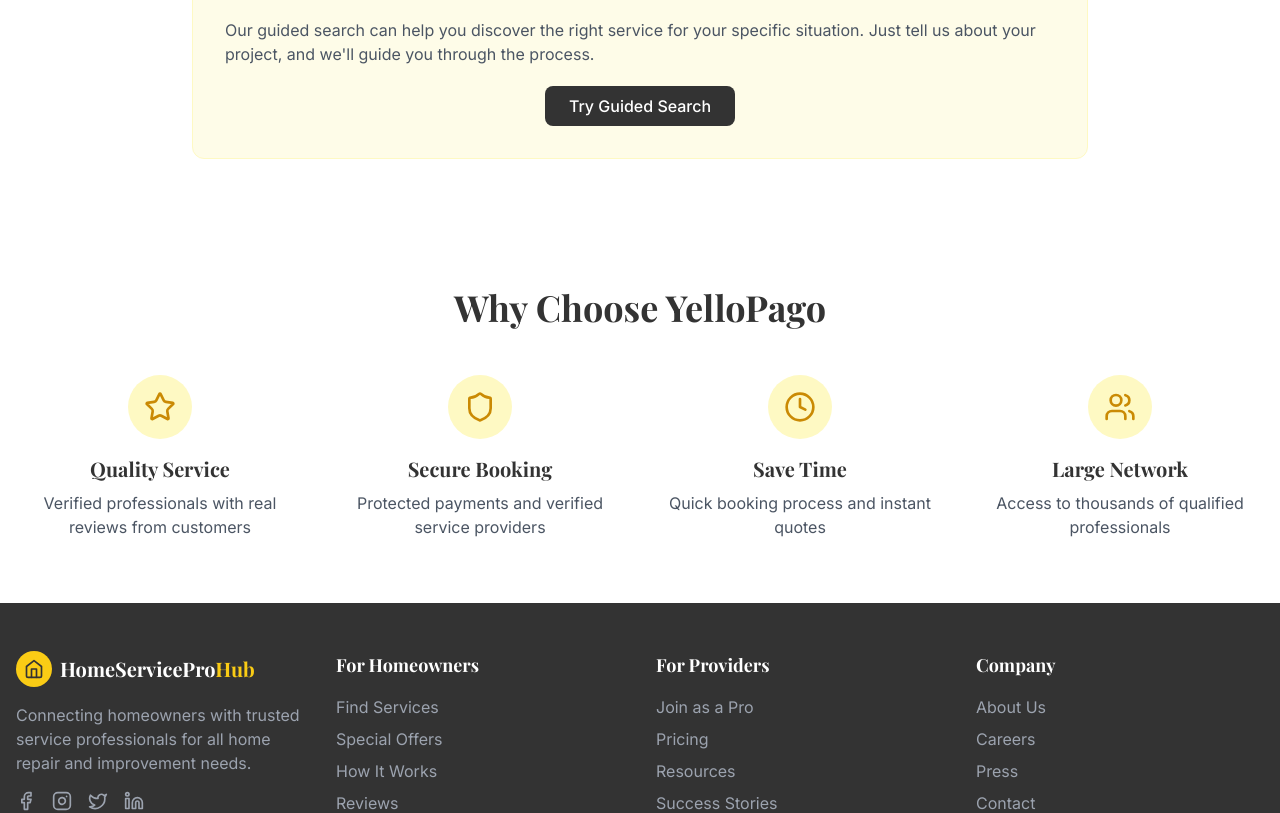
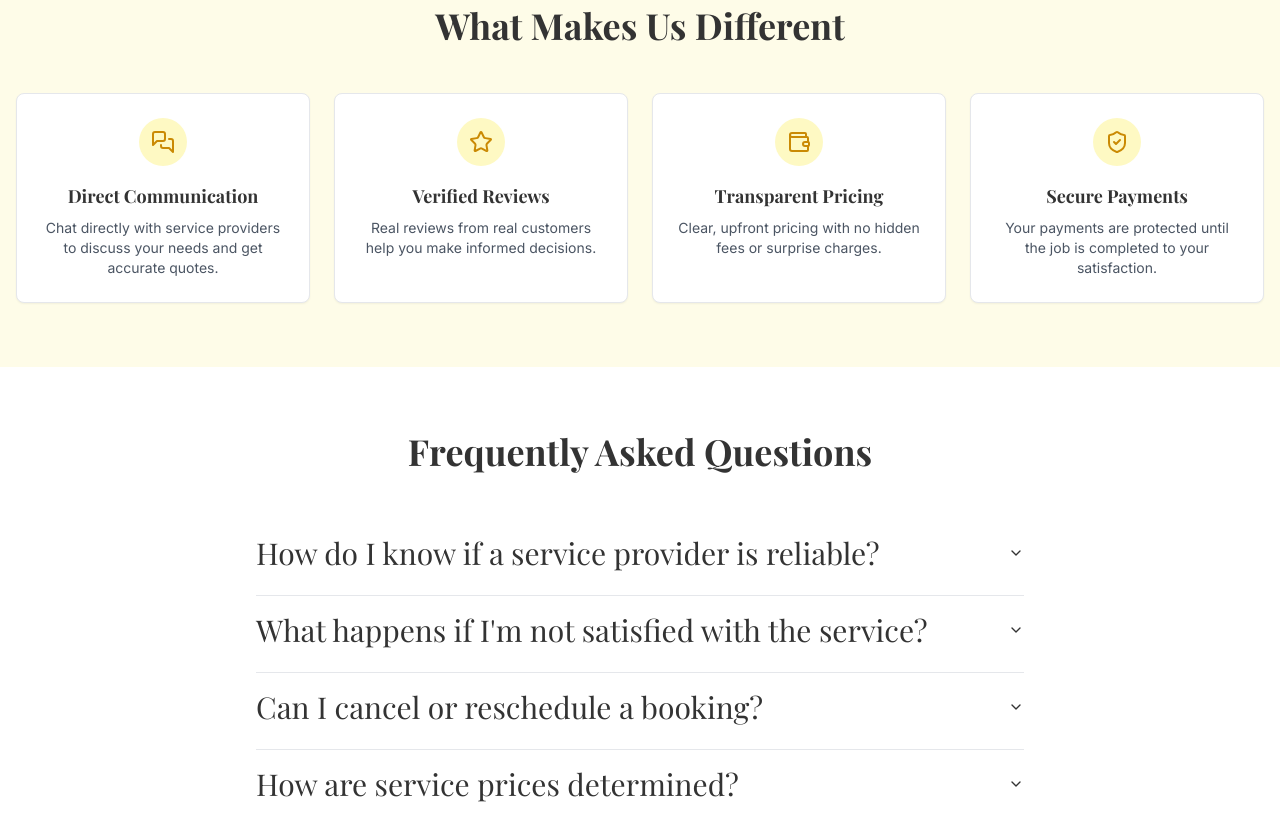
Before and after one commit to pepicek/handy-home-guide, a React (Vite) app: page /how-it-works in a window 1280 px wide. Shown: the part 940-1753 px from the top of the page. Built offline with nearby package versions, Linux system fonts and the light colour scheme.

Commit message:
Extend How It Works page content

```diff
--- a/src/components/HowItWorks.tsx
+++ b/src/components/HowItWorks.tsx
@@ -1,10 +1,13 @@
-
 import { motion } from "framer-motion";
 import { useInView } from "react-intersection-observer";
-import { Search, FileText, Calendar, ThumbsUp } from "lucide-react";
-
-// Note: This component uses framer-motion for animations.
-// You may need to install it with: npm install framer-motion
+import { Search, FileText, Calendar, ThumbsUp, MessagesSquare, Star, Wallet, ShieldCheck } from "lucide-react";
+import {
+  Accordion,
+  AccordionContent,
+  AccordionItem,
+  AccordionTrigger,
+} from "@/components/ui/accordion";
+import { Card } from "@/components/ui/card";
 
 const steps = [
   {
@@ -35,6 +38,7 @@ const steps = [
 
 const HowItWorks = () => {
   return (
+    <>
       <section className="py-16 bg-white">
         <div className="container mx-auto px-4">
           <div className="text-center mb-12">
@@ -55,8 +59,76 @@ const HowItWorks = () => {
               />
             ))}
           </div>
+        </div>
+      </section>
 
-        <div className="relative mt-16 max-w-4xl mx-auto bg-yellow-50 rounded-xl p-8 border border-yellow-100">
+      <section className="py-16 bg-yellow-50">
+        <div className="container mx-auto px-4">
+          <h2 className="text-3xl md:text-4xl font-bold text-center text-anthracite mb-12 font-poster">
+            What Makes Us Different
+          </h2>
+          <div className="grid grid-cols-1 md:grid-cols-2 lg:grid-cols-4 gap-6">
+            <FeatureCard
+              icon={<MessagesSquare className="w-6 h-6 text-yellow-600" />}
+              title="Direct Communication"
+              description="Chat directly with service providers to discuss your needs and get accurate quotes."
+            />
+            <FeatureCard
+              icon={<Star className="w-6 h-6 text-yellow-600" />}
+              title="Verified Reviews"
+              description="Real reviews from real customers help you make informed decisions."
+            />
+            <FeatureCard
+              icon={<Wallet className="w-6 h-6 text-yellow-600" />}
+              title="Transparent Pricing"
+              description="Clear, upfront pricing with no hidden fees or surprise charges."
+            />
+            <FeatureCard
+              icon={<ShieldCheck className="w-6 h-6 text-yellow-600" />}
+              title="Secure Payments"
+              description="Your payments are protected until the job is completed to your satisfaction."
+            />
+          </div>
+        </div>
+      </section>
+
+      <section className="py-16 bg-white">
+        <div className="container mx-auto px-4">
+          <h2 className="text-3xl md:text-4xl font-bold text-center text-anthracite mb-12 font-poster">
+            Frequently Asked Questions
+          </h2>
+          <div className="max-w-3xl mx-auto">
+            <Accordion type="single" collapsible className="w-full">
+              <AccordionItem value="item-1">
+                <AccordionTrigger>How do I know if a service provider is reliable?</AccordionTrigger>
+                <AccordionContent>
+                  All our service providers undergo thorough background checks. You can also read verified customer reviews, check their ratings, and view their work history before booking.
+                </AccordionContent>
+              </AccordionItem>
+              <AccordionItem value="item-2">
+                <AccordionTrigger>What happens if I'm not satisfied with the service?</AccordionTrigger>
+                <AccordionContent>
+                  Your satisfaction is our priority. If you're not happy with the service, you can raise a dispute within 48 hours. Our customer support team will help resolve any issues, and payments are held in escrow until you're satisfied.
+                </AccordionContent>
+              </AccordionItem>
+              <AccordionItem value="item-3">
+                <AccordionTrigger>Can I cancel or reschedule a booking?</AccordionTrigger>
+                <AccordionContent>
+                  Yes, you can cancel or reschedule a booking up to 24 hours before the scheduled service time without any penalty. Changes made within 24 hours may incur a small fee.
+                </AccordionContent>
+              </AccordionItem>
+              <AccordionItem value="item-4">
+                <AccordionTrigger>How are service prices determined?</AccordionTrigger>
+                <AccordionContent>
+                  Service providers set their own rates based on their experience, expertise, and market rates. You can compare quotes from multiple providers to find the best value for your needs.
+                </AccordionContent>
+              </AccordionItem>
+            </Accordion>
+          </div>
+        </div>
+      </section>
+
+      <section className="relative mt-16 max-w-4xl mx-auto bg-yellow-50 rounded-xl p-8 border border-yellow-100">
         <div className="absolute -top-5 -left-5 bg-yellow-400 rounded-full w-10 h-10 flex items-center justify-center text-anthracite font-bold">
           <span className="text-xl">?</span>
         </div>
@@ -70,9 +142,8 @@ const HowItWorks = () => {
             Try Guided Search
           </button>
         </div>
-        </div>
-      </div>
       </section>
+    </>
   );
 };
 
@@ -122,4 +193,18 @@ const StepCard = ({ step, index }) => {
   );
 };
 
+const FeatureCard = ({ icon, title, description }) => {
+  return (
+    <Card className="p-6 hover:shadow-lg transition-shadow duration-300">
+      <div className="flex flex-col items-center text-center">
+        <div className="w-12 h-12 bg-yellow-100 rounded-full flex items-center justify-center mb-4">
+          {icon}
+        </div>
+        <h3 className="text-lg font-bold mb-2 text-anthracite">{title}</h3>
+        <p className="text-gray-600 text-sm">{description}</p>
+      </div>
+    </Card>
+  );
+};
+
 export default HowItWorks;
```
Lines whose indentation alone changed are shown as unchanged.
